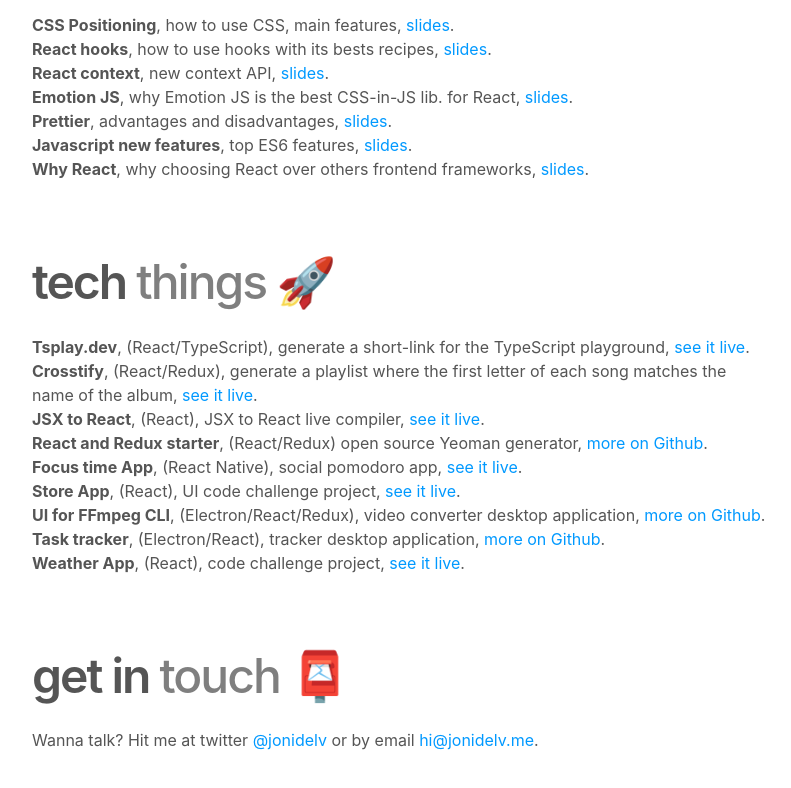
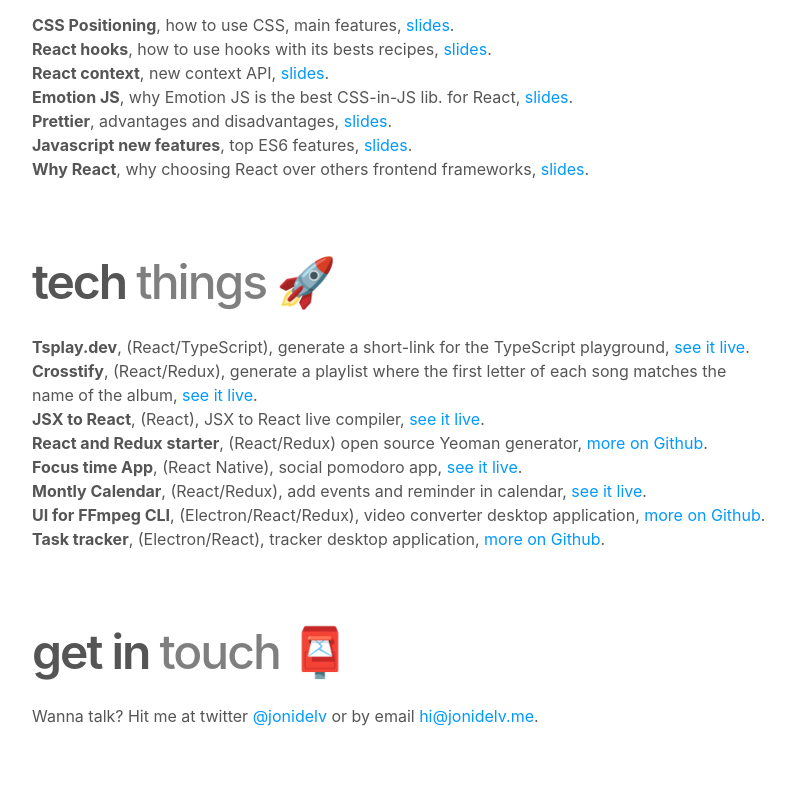
Before and after one commit to jonidelv/personal-website-3, a website: page index.html in a window 1280 px wide. Shown: the part 1413-2201 px from the top of the page, without its empty margins (240-1031 px from the left). Drawn offline with Linux system fonts and the light colour scheme.

Commit message:
new project

```diff
--- a/index.html
+++ b/index.html
@@ -198,8 +198,8 @@
         <a href="https://appetize.io/embed/5zmrmmgyj75qhzubnbb8jf331m?device=nexus5&scale=75&orientation=portrait&osVersion=7.1&deviceColor=black" target="_blank"
           rel="noopener noreferrer">see it live</a>. <br />
 
-        <strong>Store App</strong>, (React), UI code challenge project,
-          <a href="https://jonidelv.github.io/shopping-basket/" target="_blank"
+        <strong>Montly Calendar</strong>, (React/Redux), add events and reminder in calendar,
+          <a href="https://jonidelv.github.io/react-monthly-calendar/" target="_blank"
             rel="noopener noreferrer">see it live</a>. <br />
 
           <!-- <strong>Starwars</strong>, (Angular), UI code challenge project,
@@ -218,9 +218,9 @@
           <a href="https://github.com/jonidelv/task-tracker" target="_blank"
             rel="noopener noreferrer">more on Github</a>. <br />
 
-          <strong>Weather App</strong>, (React), code challenge project,
+          <!-- <strong>Weather App</strong>, (React), code challenge project,
           <a href="https://jonidelv.github.io/weapp/" target="_blank"
-            rel="noopener noreferrer">see it live</a>.
+            rel="noopener noreferrer">see it live</a>. -->
       </p>
     </div>
   </section>
```
